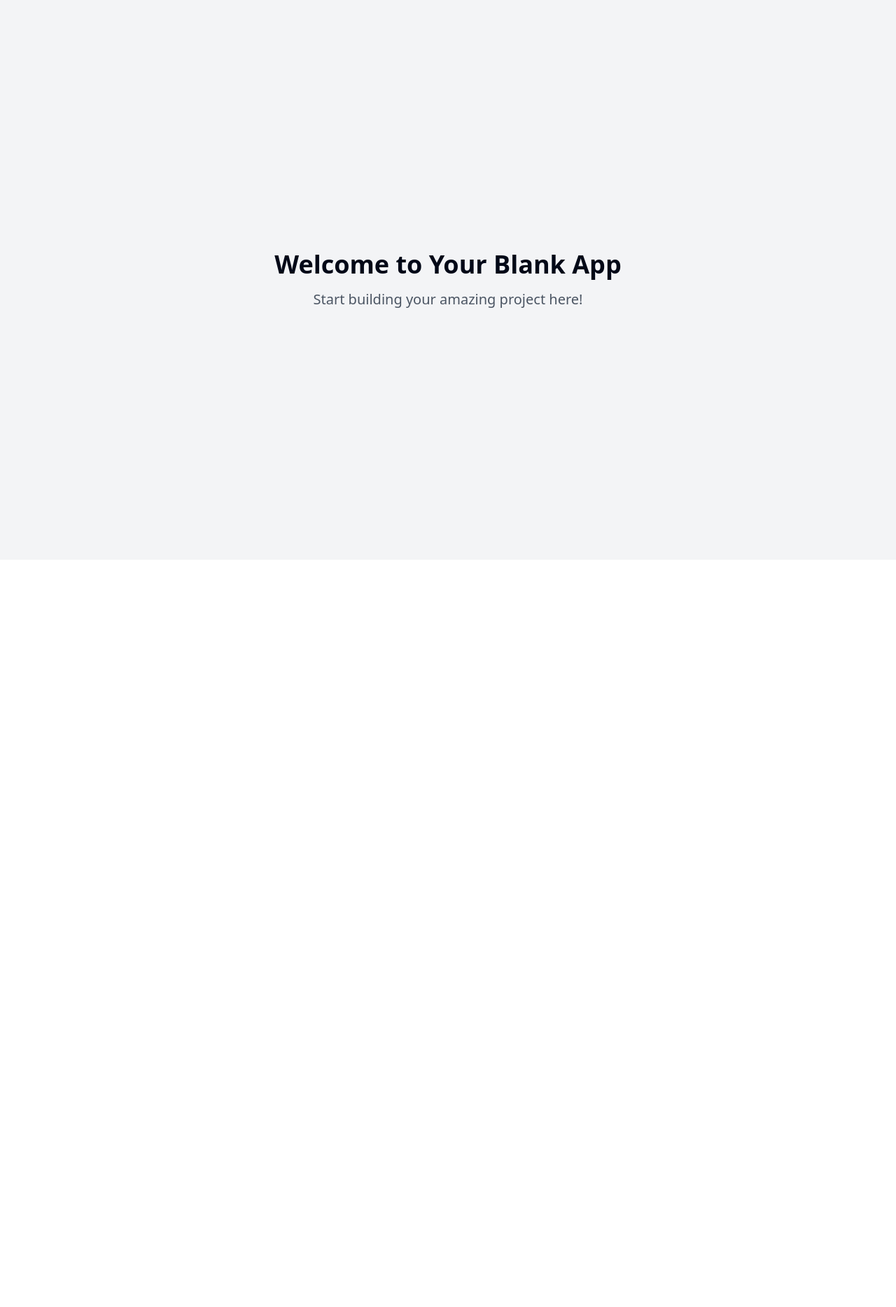
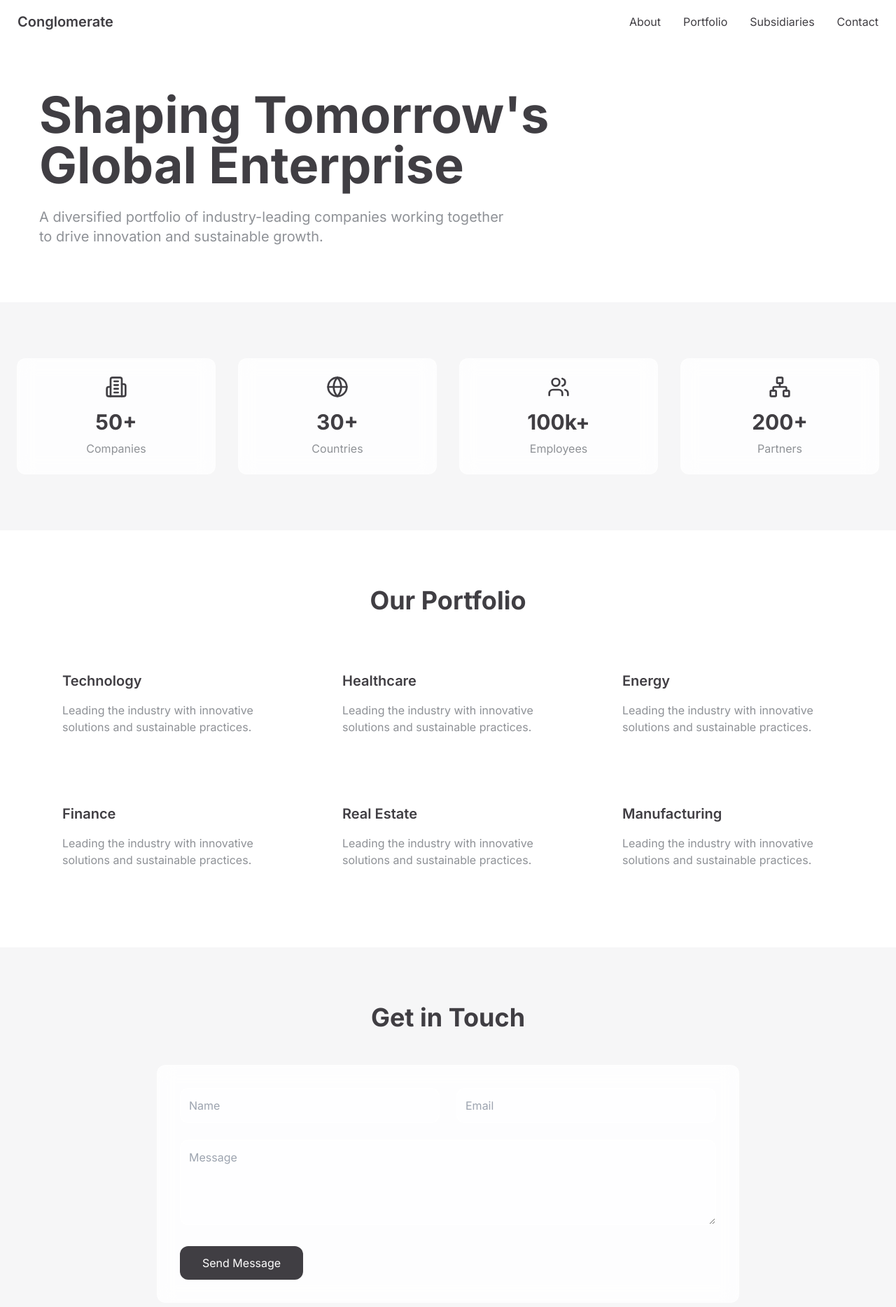
Before and after one commit to Shakz101/conglomerate-connect, a React (Vite) app: page / in a window 1280 px wide. Shown: the top 1868 px of the page at 70% size. Before the commit the page ends 800 px from the top, so only its background shows below. Built offline with nearby package versions, Linux system fonts and the light colour scheme.

Commit message:
Add conglomerate site
This commit adds a basic site for a conglomerate group.  Further development will be needed to fully implement all features.

```diff
--- a/index.html
+++ b/index.html
@@ -1,18 +1,19 @@
+
 <!DOCTYPE html>
 <html lang="en">
   <head>
     <meta charset="UTF-8" />
     <meta name="viewport" content="width=device-width, initial-scale=1.0" />
-    <title>conglomerate-connect</title>
-    <meta name="description" content="Lovable Generated Project" />
-    <meta name="author" content="Lovable" />
+    <title>Conglomerate Group</title>
+    <meta name="description" content="A diversified portfolio of industry-leading companies." />
+    <meta name="author" content="Conglomerate Group" />
     <meta property="og:image" content="/og-image.png" />
+    <link rel="preconnect" href="https://fonts.googleapis.com">
+    <link rel="preconnect" href="https://fonts.gstatic.com" crossorigin>
+    <link href="https://fonts.googleapis.com/css2?family=Inter:wght@300;400;500;600;700&display=swap" rel="stylesheet">
   </head>
-
   <body>
     <div id="root"></div>
-    <!-- IMPORTANT: DO NOT REMOVE THIS SCRIPT TAG OR THIS VERY COMMENT! -->
-    <script src="https://cdn.gpteng.co/gptengineer.js" type="module"></script>
     <script type="module" src="/src/main.tsx"></script>
   </body>
 </html>
--- a/src/index.css
+++ b/src/index.css
@@ -1,3 +1,6 @@
+
+@import url('https://fonts.googleapis.com/css2?family=Inter:wght@300;400;500;600;700&display=swap');
+
 @tailwind base;
 @tailwind components;
 @tailwind utilities;
@@ -5,97 +8,44 @@
 @layer base {
   :root {
     --background: 0 0% 100%;
-    --foreground: 222.2 84% 4.9%;
-
-    --card: 0 0% 100%;
-    --card-foreground: 222.2 84% 4.9%;
-
-    --popover: 0 0% 100%;
-    --popover-foreground: 222.2 84% 4.9%;
-
-    --primary: 222.2 47.4% 11.2%;
-    --primary-foreground: 210 40% 98%;
-
-    --secondary: 210 40% 96.1%;
-    --secondary-foreground: 222.2 47.4% 11.2%;
-
-    --muted: 210 40% 96.1%;
-    --muted-foreground: 215.4 16.3% 46.9%;
-
-    --accent: 210 40% 96.1%;
-    --accent-foreground: 222.2 47.4% 11.2%;
-
-    --destructive: 0 84.2% 60.2%;
-    --destructive-foreground: 210 40% 98%;
-
-    --border: 214.3 31.8% 91.4%;
-    --input: 214.3 31.8% 91.4%;
-    --ring: 222.2 84% 4.9%;
-
-    --radius: 0.5rem;
-
-    --sidebar-background: 0 0% 98%;
-
-    --sidebar-foreground: 240 5.3% 26.1%;
-
-    --sidebar-primary: 240 5.9% 10%;
-
-    --sidebar-primary-foreground: 0 0% 98%;
-
-    --sidebar-accent: 240 4.8% 95.9%;
-
-    --sidebar-accent-foreground: 240 5.9% 10%;
-
-    --sidebar-border: 220 13% 91%;
-
-    --sidebar-ring: 217.2 91.2% 59.8%;
+    --foreground: 240 10% 3.9%;
+    --border: 240 5.9% 90%;
+    --input: 240 5.9% 90%;
+    --ring: 240 5.9% 10%;
+    --radius: 0.75rem;
   }
 
-  .dark {
-    --background: 222.2 84% 4.9%;
-    --foreground: 210 40% 98%;
-
-    --card: 222.2 84% 4.9%;
-    --card-foreground: 210 40% 98%;
-
-    --popover: 222.2 84% 4.9%;
-    --popover-foreground: 210 40% 98%;
-
-    --primary: 210 40% 98%;
-    --primary-foreground: 222.2 47.4% 11.2%;
-
-    --secondary: 217.2 32.6% 17.5%;
-    --secondary-foreground: 210 40% 98%;
-
-    --muted: 217.2 32.6% 17.5%;
-    --muted-foreground: 215 20.2% 65.1%;
-
-    --accent: 217.2 32.6% 17.5%;
-    --accent-foreground: 210 40% 98%;
-
-    --destructive: 0 62.8% 30.6%;
-    --destructive-foreground: 210 40% 98%;
-
-    --border: 217.2 32.6% 17.5%;
-    --input: 217.2 32.6% 17.5%;
-    --ring: 212.7 26.8% 83.9%;
-    --sidebar-background: 240 5.9% 10%;
-    --sidebar-foreground: 240 4.8% 95.9%;
-    --sidebar-primary: 224.3 76.3% 48%;
-    --sidebar-primary-foreground: 0 0% 100%;
-    --sidebar-accent: 240 3.7% 15.9%;
-    --sidebar-accent-foreground: 240 4.8% 95.9%;
-    --sidebar-border: 240 3.7% 15.9%;
-    --sidebar-ring: 217.2 91.2% 59.8%;
-  }
-}
-
-@layer base {
   * {
     @apply border-border;
   }
 
   body {
-    @apply bg-background text-foreground;
+    @apply bg-background text-foreground antialiased;
+    font-family: 'Inter', sans-serif;
   }
 }
+
+@layer utilities {
+  .glass {
+    @apply backdrop-blur-md bg-white/80 border border-white/20;
+  }
+
+  .text-balance {
+    text-wrap: balance;
+  }
+}
+
+.slide-up {
+  animation: slideUp 0.5s ease-out;
+}
+
+@keyframes slideUp {
+  from {
+    opacity: 0;
+    transform: translateY(20px);
+  }
+  to {
+    opacity: 1;
+    transform: translateY(0);
+  }
+}
--- a/src/pages/Index.tsx
+++ b/src/pages/Index.tsx
@@ -1,12 +1,133 @@
-// Update this page (the content is just a fallback if you fail to update the page)
+
+import { useState, useEffect } from "react";
+import { Building2, Globe, Network, Users } from "lucide-react";
 
 const Index = () => {
+  const [isVisible, setIsVisible] = useState(false);
+
+  useEffect(() => {
+    setIsVisible(true);
+  }, []);
+
   return (
-    <div className="min-h-screen flex items-center justify-center bg-gray-100">
-      <div className="text-center">
-        <h1 className="text-4xl font-bold mb-4">Welcome to Your Blank App</h1>
-        <p className="text-xl text-gray-600">Start building your amazing project here!</p>
-      </div>
+    <div className="min-h-screen w-full overflow-x-hidden">
+      {/* Navigation */}
+      <nav className="fixed top-0 w-full z-50 glass">
+        <div className="container mx-auto px-6 py-4">
+          <div className="flex items-center justify-between">
+            <div className="text-primary font-semibold text-xl">Conglomerate</div>
+            <div className="hidden md:flex space-x-8">
+              {["About", "Portfolio", "Subsidiaries", "Contact"].map((item) => (
+                <a
+                  key={item}
+                  href={`#${item.toLowerCase()}`}
+                  className="text-primary hover:text-primary-light transition-colors"
+                >
+                  {item}
+                </a>
+              ))}
+            </div>
+          </div>
+        </div>
+      </nav>
+
+      {/* Hero Section */}
+      <section className="pt-32 pb-20 px-6">
+        <div className="container mx-auto">
+          <div className={`space-y-6 transition-all duration-700 ease-out transform ${isVisible ? 'translate-y-0 opacity-100' : 'translate-y-12 opacity-0'}`}>
+            <h1 className="text-5xl md:text-7xl font-bold text-primary text-balance leading-tight">
+              Shaping Tomorrow's
+              <br />
+              Global Enterprise
+            </h1>
+            <p className="text-xl text-primary-light max-w-2xl">
+              A diversified portfolio of industry-leading companies working together to drive innovation and sustainable growth.
+            </p>
+          </div>
+        </div>
+      </section>
+
+      {/* Stats Section */}
+      <section className="py-20 bg-secondary">
+        <div className="container mx-auto px-6">
+          <div className="grid grid-cols-1 md:grid-cols-2 lg:grid-cols-4 gap-8">
+            {[
+              { icon: Building2, label: "Companies", value: "50+" },
+              { icon: Globe, label: "Countries", value: "30+" },
+              { icon: Users, label: "Employees", value: "100k+" },
+              { icon: Network, label: "Partners", value: "200+" },
+            ].map((stat, index) => (
+              <div
+                key={stat.label}
+                className={`glass p-6 rounded-lg text-center transition-all duration-700 ease-out transform ${
+                  isVisible ? 'translate-y-0 opacity-100' : 'translate-y-12 opacity-0'
+                }`}
+                style={{ transitionDelay: `${index * 100}ms` }}
+              >
+                <stat.icon className="w-8 h-8 mx-auto mb-4 text-primary" />
+                <div className="text-3xl font-bold text-primary mb-2">{stat.value}</div>
+                <div className="text-primary-light">{stat.label}</div>
+              </div>
+            ))}
+          </div>
+        </div>
+      </section>
+
+      {/* Portfolio Preview */}
+      <section className="py-20 px-6">
+        <div className="container mx-auto">
+          <h2 className="text-4xl font-bold text-primary mb-12 text-center">Our Portfolio</h2>
+          <div className="grid grid-cols-1 md:grid-cols-3 gap-8">
+            {["Technology", "Healthcare", "Energy", "Finance", "Real Estate", "Manufacturing"].map(
+              (sector, index) => (
+                <div
+                  key={sector}
+                  className={`glass p-8 rounded-lg transition-all duration-700 ease-out transform hover:translate-y-[-4px] ${
+                    isVisible ? 'translate-y-0 opacity-100' : 'translate-y-12 opacity-0'
+                  }`}
+                  style={{ transitionDelay: `${index * 100}ms` }}
+                >
+                  <h3 className="text-xl font-semibold text-primary mb-4">{sector}</h3>
+                  <p className="text-primary-light">
+                    Leading the industry with innovative solutions and sustainable practices.
+                  </p>
+                </div>
+              )
+            )}
+          </div>
+        </div>
+      </section>
+
+      {/* Contact Section */}
+      <section className="py-20 px-6 bg-secondary">
+        <div className="container mx-auto max-w-4xl">
+          <h2 className="text-4xl font-bold text-primary mb-12 text-center">Get in Touch</h2>
+          <div className="glass p-8 rounded-lg">
+            <form className="space-y-6">
+              <div className="grid grid-cols-1 md:grid-cols-2 gap-6">
+                <input
+                  type="text"
+                  placeholder="Name"
+                  className="w-full p-3 rounded-lg bg-white/50 border border-white/30 focus:outline-none focus:border-primary/30"
+                />
+                <input
+                  type="email"
+                  placeholder="Email"
+                  className="w-full p-3 rounded-lg bg-white/50 border border-white/30 focus:outline-none focus:border-primary/30"
+                />
+              </div>
+              <textarea
+                placeholder="Message"
+                rows={4}
+                className="w-full p-3 rounded-lg bg-white/50 border border-white/30 focus:outline-none focus:border-primary/30"
+              />
+              <button className="w-full md:w-auto px-8 py-3 bg-primary text-white rounded-lg hover:bg-primary-light transition-colors">
+                Send Message
+              </button>
+            </form>
+          </div>
+        </div>
+      </section>
     </div>
   );
 };
```
Also changed, not shown: tailwind.config.ts (+35 -62 lines).
